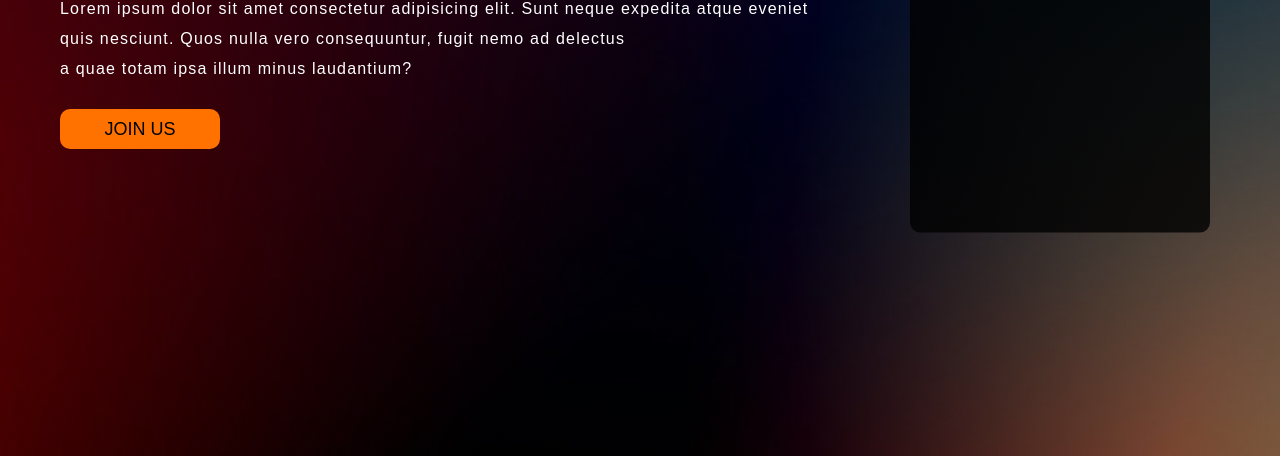
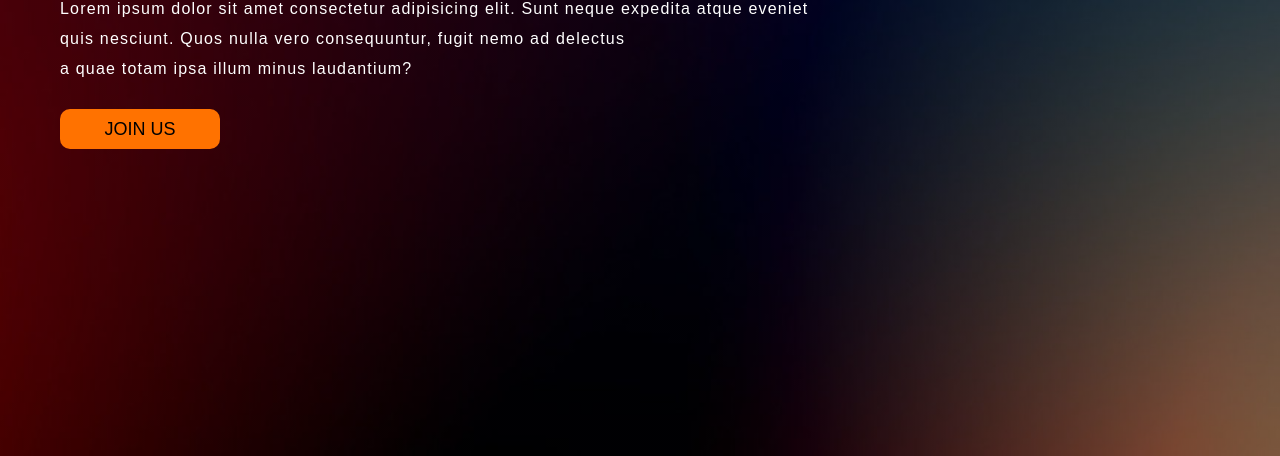
Before and after one commit to harsharma30/sss, a plain HTML site: page index.html in a window 1280 px wide. Shown: the part 344-800 px from the top of the page. Drawn offline with nearby package versions, Linux system fonts and the light colour scheme.

Commit message:
Update index.html

```diff
--- a/index.html
+++ b/index.html
@@ -33,9 +33,9 @@
                 <br> a quae totam ipsa illum minus laudantium?</p>
 
                 <button class="cn"><a href="#">JOIN US</a></button>
+<!--
+                <div class="form">
 
-                <div class="form">
-                    <!--
                     <h2>Login Here</h2>
                     <input type="email" name="email" placeholder="Enter Email Here">
                     <input type="password" name="" placeholder="Enter Password Here">
@@ -44,7 +44,7 @@
                     <p class="link">Don't have an account<br>
                     <a href="#">Sign up </a> here</a></p>
                     <p class="liw">Log in with</p>
-                    -->
+
                     <h2>Connect to us!</h2>
 
                     <div class="icons">
@@ -56,6 +56,7 @@
                     </div>
 
                 </div>
+            -->
                     </div>
                 </div>
         </div>
```
